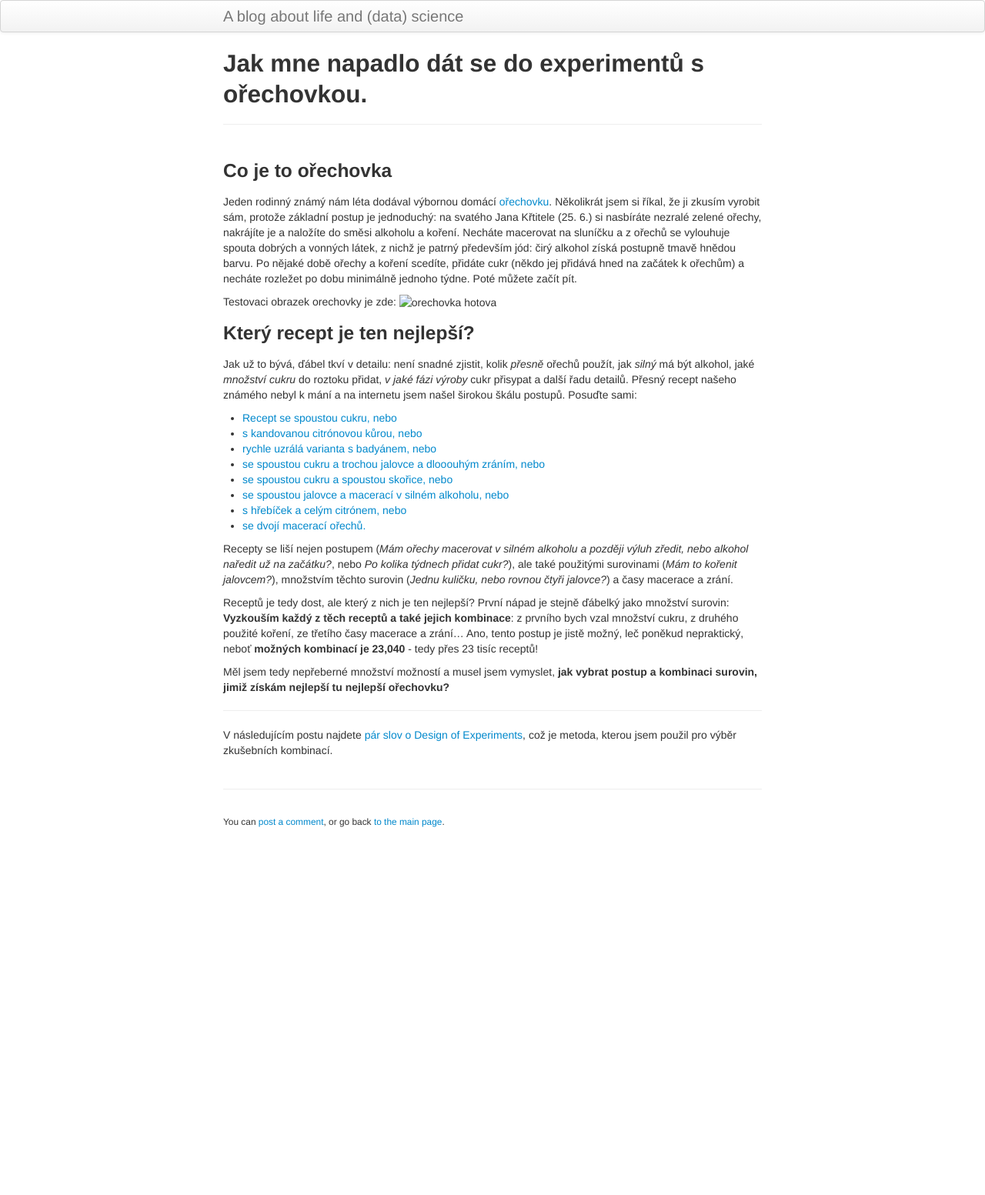
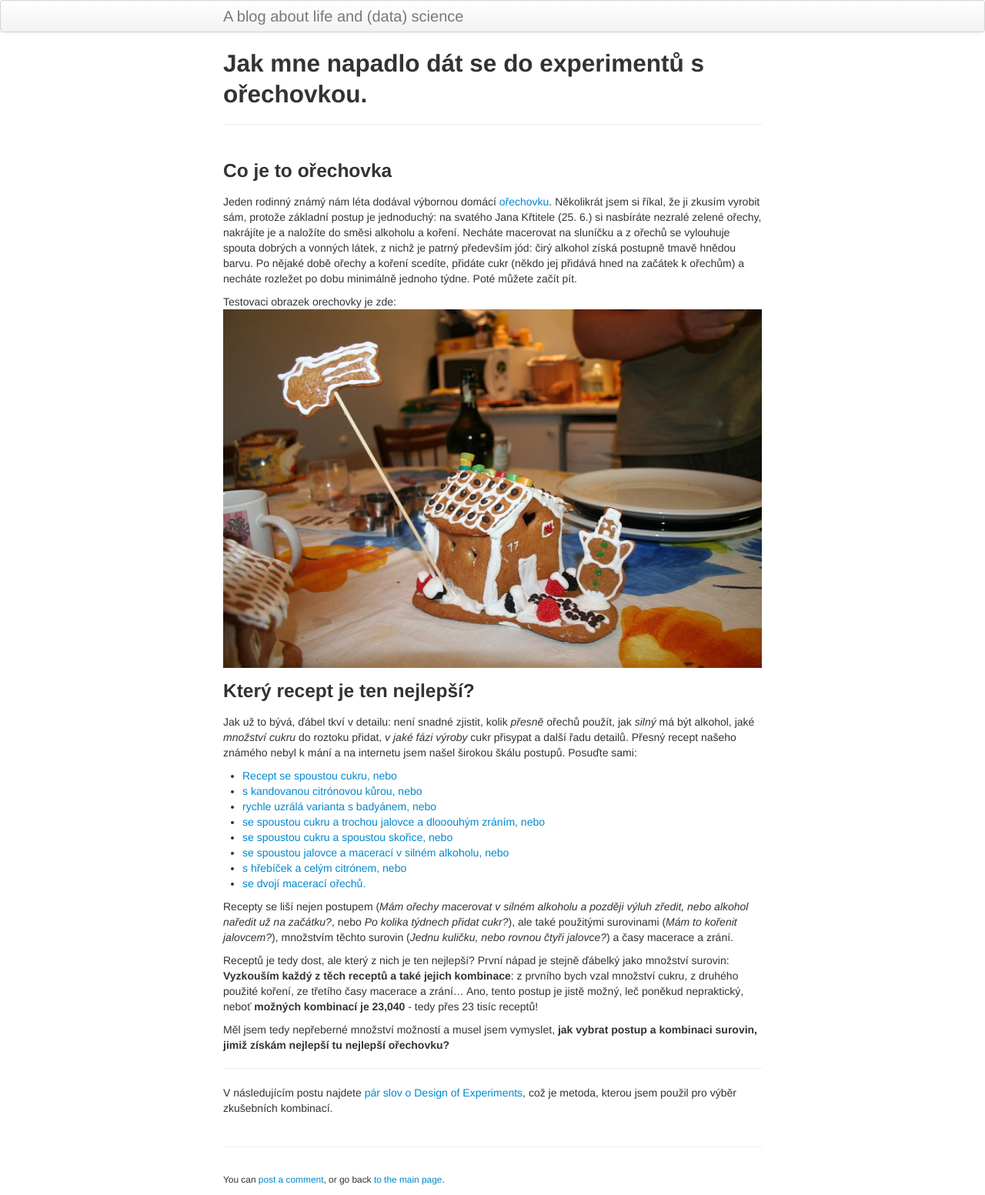
Before and after one commit to vojtech-filipec/vojtech-filipec.github.io, a Jekyll site: the page built from pages/orechovka1.md, in a window 1280 px wide. Shown: the whole page at 77% size. Built offline with Jekyll 4.4.1, drawn with Linux system fonts in a browser that asks for light colours; before the commit the page ends 1088 px from its top, so only the background shows below that.

Commit message:
link location adjusted

```diff
--- a/pages/orechovka1.md
+++ b/pages/orechovka1.md
@@ -8,7 +8,7 @@ description: Od prvního nápadu k plánu designů.
 
 Jeden rodinný známý nám léta dodával výbornou domácí [ořechovku](https://cs.wikipedia.org/wiki/O%C5%99echovka_(n%C3%A1poj)). Několikrát jsem si říkal, že ji zkusím vyrobit sám, protože základní postup je jednoduchý: na svatého Jana Křtitele (25. 6.) si nasbíráte nezralé zelené ořechy, nakrájíte je a naložíte do směsi alkoholu a koření. Necháte macerovat na sluníčku a z ořechů se vylouhuje spouta dobrých a vonných látek, z nichž je patrný především jód: čirý alkohol získá postupně tmavě hnědou barvu. Po nějaké době ořechy a koření scedíte, přidáte cukr (někdo jej přidává hned na začátek k ořechům) a necháte rozležet po dobu minimálně jednoho týdne. Poté můžete začít pít.
 
-Testovaci obrazek orechovky je zde: ![orechovka hotova](../assets/pernikova_chaloupka3.jpg)
+Testovaci obrazek orechovky je zde: ![orechovka hotova](../assets/orechovka/pernikova_chaloupka3.jpg)
 
 ### Který recept je ten nejlepší?
 
```
